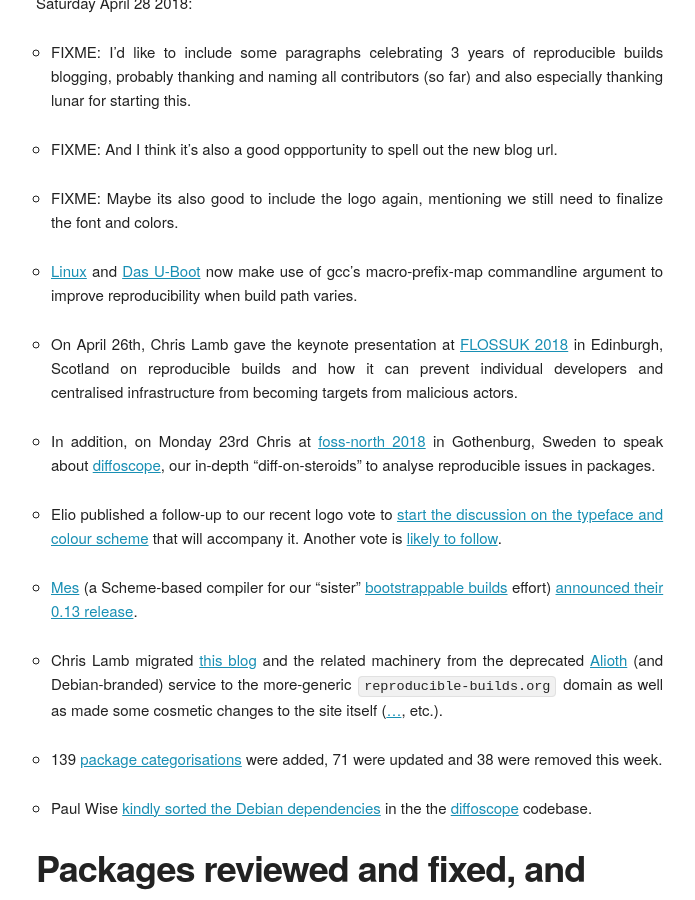
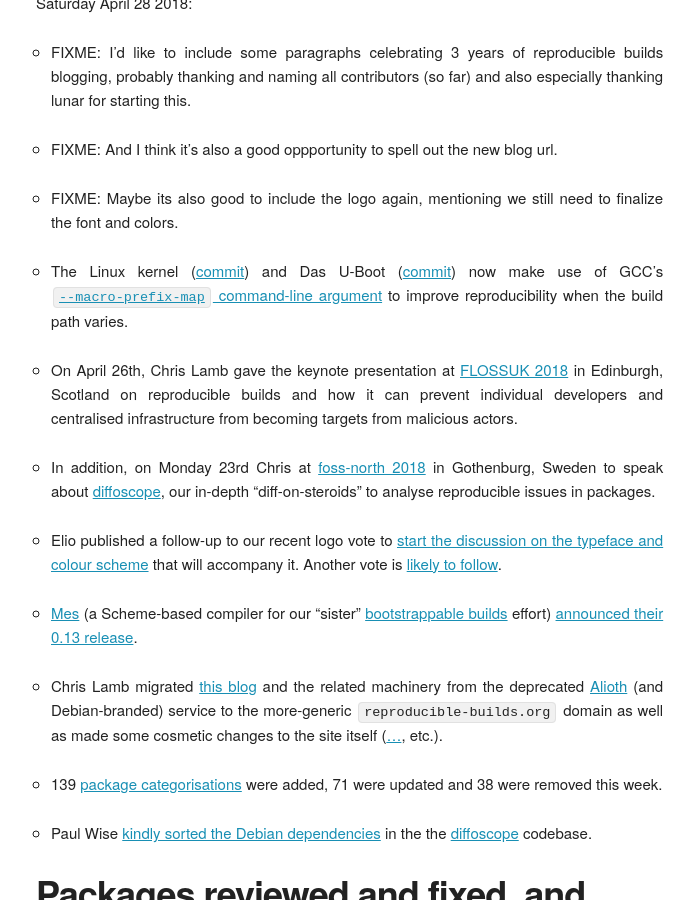
Before and after one commit to prototypefund/reproducible-website, a Jekyll site: the page built from _blog/posts/157.md, in a window 1280 px wide and 900 px high, scrolled down 488 px. Shown: the whole window, without its empty margins (124-819 px from the left). Built offline with Jekyll 4.4.1, drawn with Linux system fonts in a browser that asks for light colours; some web fonts are replaced.

Commit message:
Rework the Linux and Uboot paragraph to ensure correct noun-verb anchor foo.

```diff
--- a/_blog/posts/157.md
+++ b/_blog/posts/157.md
@@ -11,7 +11,7 @@
 
 * FIXME: Maybe its also good to include the logo again, mentioning we still need to finalize the font and colors.
 
-* [Linux](https://git.kernel.org/pub/scm/linux/kernel/git/torvalds/linux.git/commit/?id=a73619a845d5625079cc1b3b820f44c899618388) and [Das U-Boot](http://git.denx.de/?p=u-boot.git;a=commit;h=1eb2e71edd55e16562e3912881c449db69623352) now make use of gcc's macro-prefix-map commandline argument to improve reproducibility when build path varies.
+* The Linux kernel ([commit](https://git.kernel.org/pub/scm/linux/kernel/git/torvalds/linux.git/commit/?id=a73619a845d5625079cc1b3b820f44c899618388)) and Das U-Boot ([commit](http://git.denx.de/?p=u-boot.git;a=commit;h=1eb2e71edd55e16562e3912881c449db69623352)) now make use of GCC's [`--macro-prefix-map` command-line argument](https://reproducible-builds.org/specs/build-path-prefix-map/) to improve reproducibility when the build path varies.
 
 * On April 26th, Chris Lamb gave the keynote presentation at [FLOSSUK 2018](https://www.flossuk.org/membership/spring-conference-2018/) in Edinburgh, Scotland on reproducible builds and how it can prevent individual developers and centralised infrastructure from becoming targets from malicious actors.
 
```
